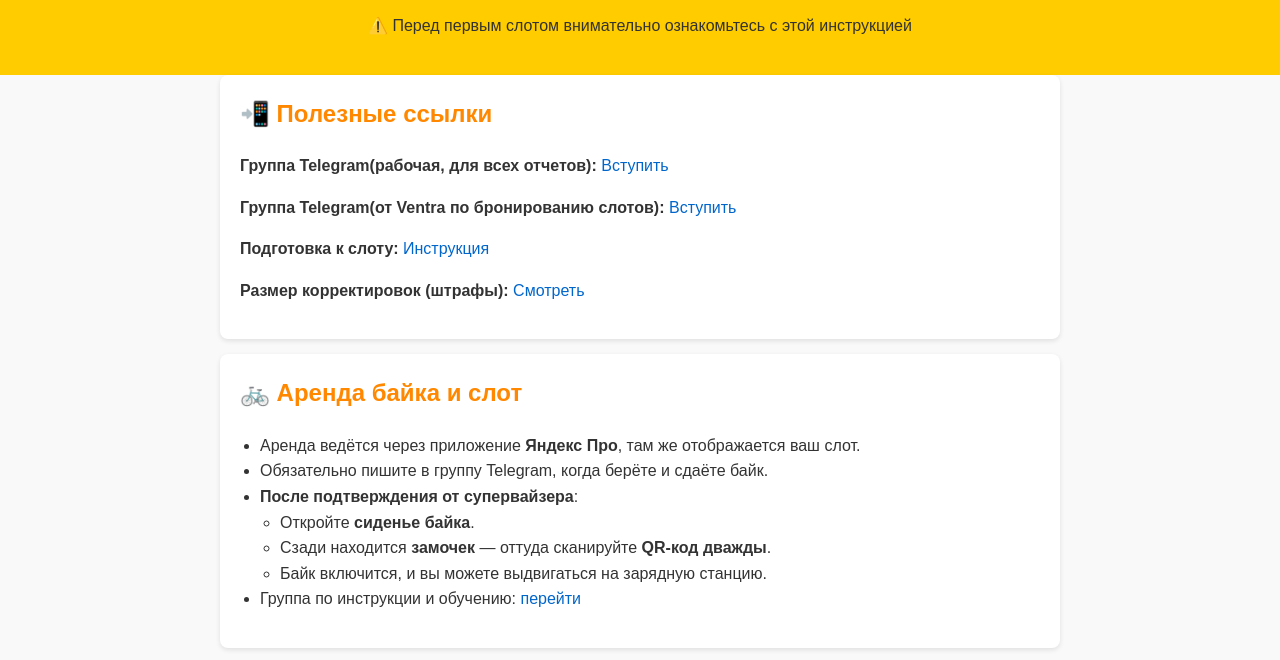
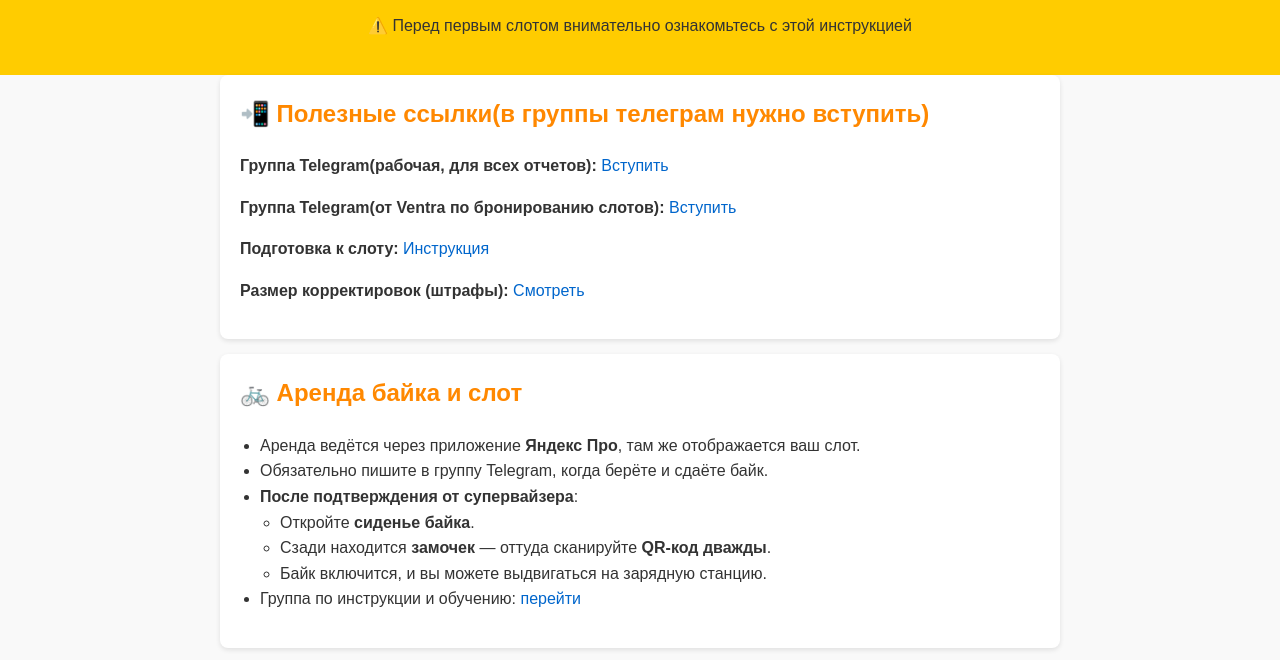
Before and after one commit to asdrt12tr/yandex.bayk, a plain HTML site: page index.html in a window 1280 px wide. Shown: the part 74-734 px from the top of the page. Drawn offline with Linux system fonts and the light colour scheme.

Commit message:
Update index.html

```diff
--- a/index.html
+++ b/index.html
@@ -70,7 +70,7 @@
   </header>
 
   <section>
-    <h2>📲 Полезные ссылки</h2>
+    <h2>📲 Полезные ссылки(в группы телеграм нужно вступить)</h2>
     <p><b>Группа Telegram(рабочая, для всех отчетов):</b> <a href="https://t.me/+R66fAVwFd8U3ZjYy" target="_blank">Вступить</a></p>
     <p><b>Группа Telegram(от Ventra по бронированию слотов):</b> <a href="https://t.me/+01tFTiiUImI3ZWRi" target="_blank">Вступить</a></p>
     <p><b>Подготовка к слоту:</b> <a href="https://pro.yandex.ru/ru-ru/moskva/knowledge-base/scooters-common/app/missions-start?section=%D0%BA%D0%B0%D0%BA-%D0%BE%D1%82%D0%BA%D1%80%D1%8B%D1%82%D1%8C-%D1%81%D0%BB%D0%BE%D1%82" target="_blank">Инструкция</a></p>
```
